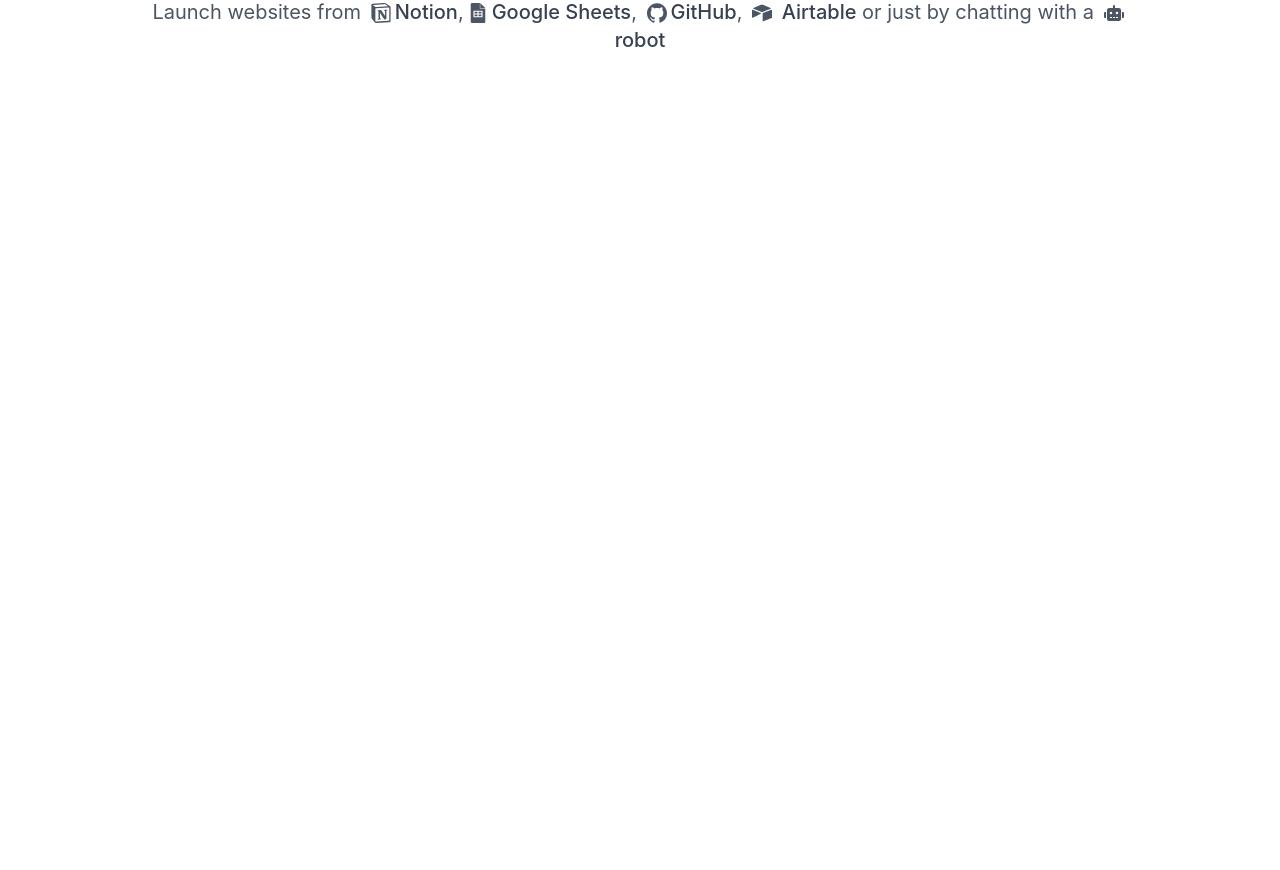
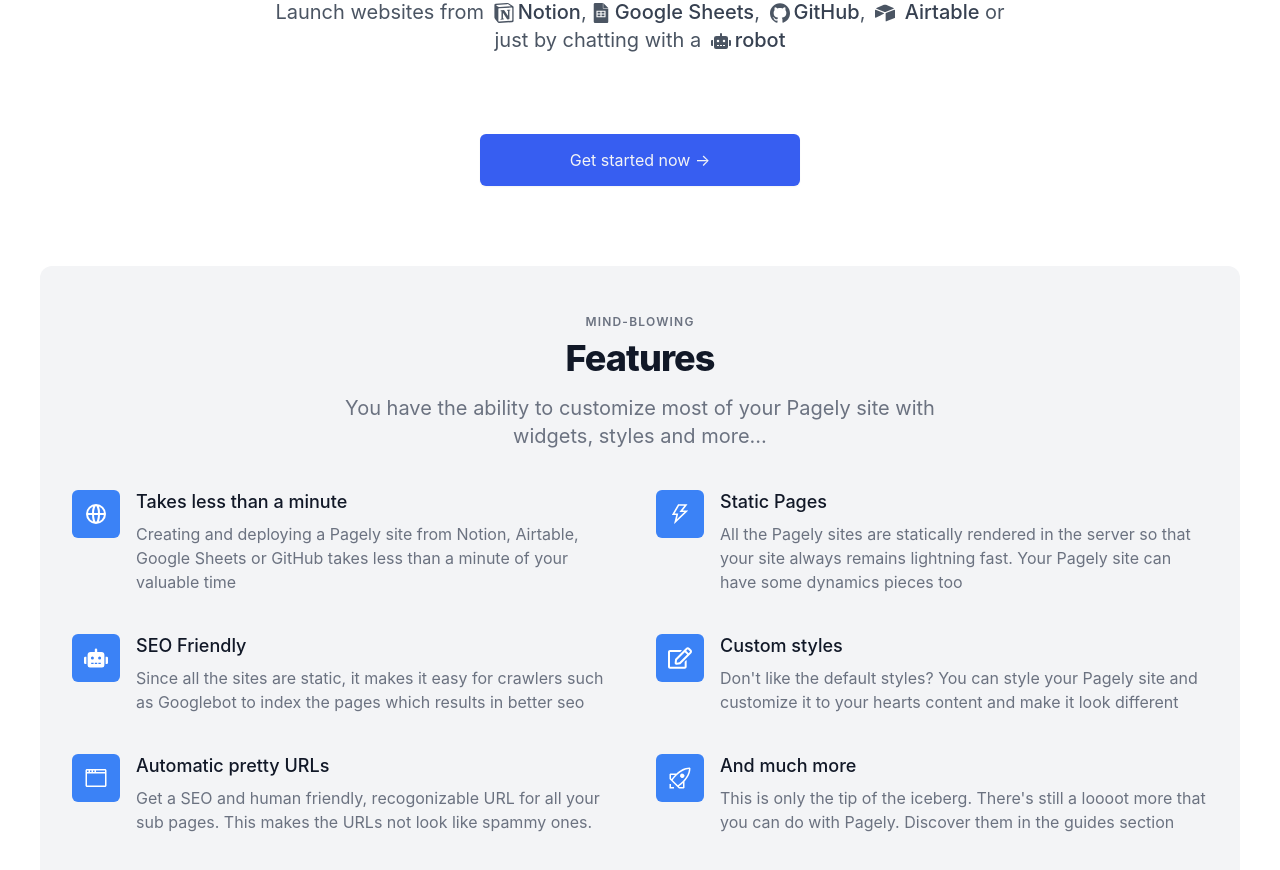
Before and after one commit to lalit2005/pagely, a Next.js app: page / in a window 1280 px wide. Shown: the part 320-1190 px from the top of the page. Before the commit the page ends 800 px from the top, so only its background shows below. Built offline with nearby package versions, Linux system fonts and the light colour scheme; no server answers.

Commit message:
feat: add features section

```diff
--- a/components/Homepage.tsx
+++ b/components/Homepage.tsx
@@ -1,6 +1,11 @@
 import Navbar from "@/components/Navbar";
+import Link from "next/link";
 import { SiNotion, SiGooglesheets, SiAirtable, SiGithub } from "react-icons/si";
-import { FaRobot } from "react-icons/fa";
+import { FaRegEdit, FaRobot } from "react-icons/fa";
+import { HiOutlineGlobeAlt, HiOutlineScale } from "react-icons/hi";
+import { VscRocket } from "react-icons/vsc";
+import { GoBrowser } from "react-icons/go";
+import { AiOutlineThunderbolt } from "react-icons/ai";
 
 export default function Page() {
   return (
@@ -8,7 +13,7 @@
       <Navbar />
       <div className="max-w-5xl mx-auto mt-24">
         <div className="text-center">
-          <p className="mb-1 text-xs font-semibold tracking-widest text-gray-500 uppercase title-font ">
+          <p className="mb-1 text-xs font-semibold tracking-widest text-gray-500 uppercase title-font">
             No coding required
           </p>
           <h1 className="text-5xl font-extrabold">
@@ -32,8 +37,9 @@
             <span className="relative inline-block mx-1 top-1">
               <SiAirtable />
             </span>{" "}
-            <span className="font-medium text-gray-700">Airtable</span> or just
-            by chatting with a{" "}
+            <span className="font-medium text-gray-700">Airtable</span> or
+            <br />
+            just by chatting with a{" "}
             <span className="relative inline-block mx-1 top-1">
               <FaRobot />
             </span>
@@ -41,6 +47,88 @@
           </h2>
         </div>
       </div>
+
+      <Link href="/sign-up">
+        <div className="max-w-xs py-4 mx-auto my-20 text-center text-gray-100 rounded-md shadow-sm cursor-pointer focus:ring-1 focus:ring-blue-500 bg-custom-blue hover:bg-blue-600">
+          <a>Get started now &rarr;</a>
+        </div>
+      </Link>
+
+      <div className="py-12 bg-gray-100 rounded-xl">
+        <div className="px-4 mx-auto max-w-7xl sm:px-6 lg:px-8">
+          <div className="lg:text-center">
+            <h2 className="mb-1 text-xs font-semibold tracking-widest text-gray-500 uppercase title-font">
+              Mind-blowing
+            </h2>
+            <p className="mt-2 text-3xl font-extrabold leading-8 tracking-tight text-gray-900 sm:text-4xl">
+              Features
+            </p>
+            <p className="max-w-2xl mt-4 text-xl text-gray-500 lg:mx-auto">
+              You have the ability to customize most of your Pagely site with
+              widgets, styles and more…
+            </p>
+          </div>
+
+          <div className="mt-10">
+            <dl className="space-y-10 md:space-y-0 md:grid md:grid-cols-2 md:gap-x-8 md:gap-y-10">
+              {features.map((feature) => (
+                <div key={feature.name} className="relative">
+                  <dt>
+                    <div className="absolute flex items-center justify-center w-12 h-12 text-white bg-blue-500 rounded-md">
+                      <feature.icon className="w-6 h-6" aria-hidden="true" />
+                    </div>
+                    <p className="ml-16 text-lg font-medium leading-6 text-gray-900">
+                      {feature.name}
+                    </p>
+                  </dt>
+                  <dd className="mt-2 ml-16 text-base text-gray-500">
+                    {feature.description}
+                  </dd>
+                </div>
+              ))}
+            </dl>
+          </div>
+        </div>
+      </div>
     </div>
   );
 }
+
+const features = [
+  {
+    name: "Takes less than a minute",
+    description:
+      "Creating and deploying a Pagely site from Notion, Airtable, Google Sheets or GitHub takes less than a minute of your valuable time",
+    icon: HiOutlineGlobeAlt,
+  },
+  {
+    name: "Static Pages",
+    description:
+      "All the Pagely sites are statically rendered in the server so that your site always remains lightning fast. Your Pagely site can have some dynamics pieces too",
+    icon: AiOutlineThunderbolt,
+  },
+  {
+    name: "SEO Friendly",
+    description:
+      "Since all the sites are static, it makes it easy for crawlers such as Googlebot to index the pages which results in better seo",
+    icon: FaRobot,
+  },
+  {
+    name: "Custom styles",
+    description:
+      "Don't like the default styles? You can style your Pagely site and customize it to your hearts content and make it look different",
+    icon: FaRegEdit,
+  },
+  {
+    name: "Automatic pretty URLs",
+    description:
+      "Get a SEO and human friendly, recogonizable URL for all your sub pages. This makes the URLs not look like spammy ones.",
+    icon: GoBrowser,
+  },
+  {
+    name: "And much more",
+    description:
+      "This is only the tip of the iceberg. There's still a loooot more that you can do with Pagely. Discover them in the guides section",
+    icon: VscRocket,
+  },
+];
--- a/components/Navbar.tsx
+++ b/components/Navbar.tsx
@@ -4,7 +4,7 @@
 
 export default function Navbar() {
   return (
-    <div className="!sticky !top-0">
+    <div className="!sticky !top-0 z-50 backdrop-blur-3xl backdrop-filter">
       <div className="flex items-center justify-between py-5 mx-auto mb-10 max-w-7xl">
         <div className="max-w-[120px]">
           <Image src={Logo} alt="Pagely" />
```
